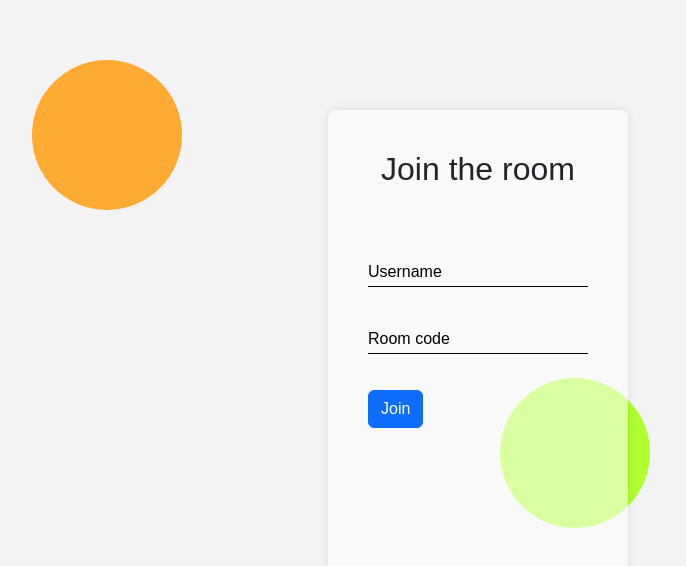
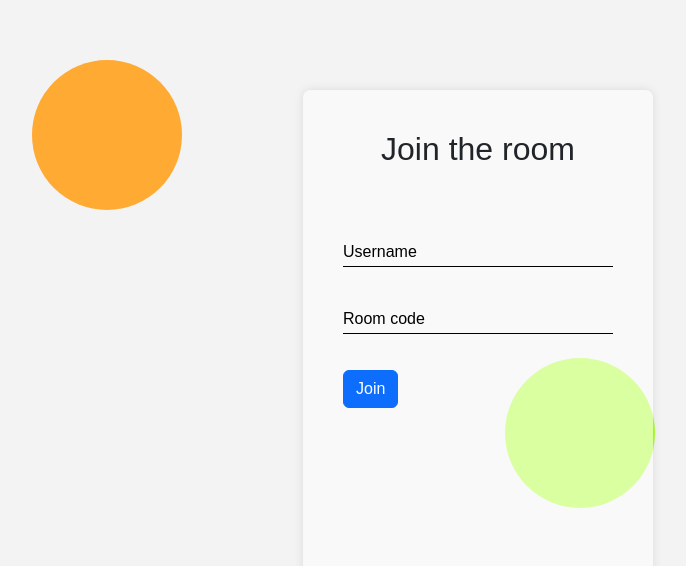
Before and after one commit to Suriya3621/Chat-app, a React (Create React App) app in the folder frontend/: page / in a window 1280 px wide. Shown: the part 140-706 px from the top of the page, without its empty margins (162-848 px from the left). Built offline with nearby package versions, Linux system fonts and the light colour scheme.

Commit message:
Update login.css

```diff
--- a/frontend/src/login.css
+++ b/frontend/src/login.css
@@ -4,9 +4,9 @@ body{
     }
 
     .login-container {
-      max-width: 300px;
+      max-width: 350px;
       margin: 0 auto;
-      margin-top: 100px;
+      margin-top: 80px;
       background-color: #FFFFFF8C;
       border-radius: 8px;
       box-shadow: 0 0 10px rgba(0, 0, 0, 0.1);
```
